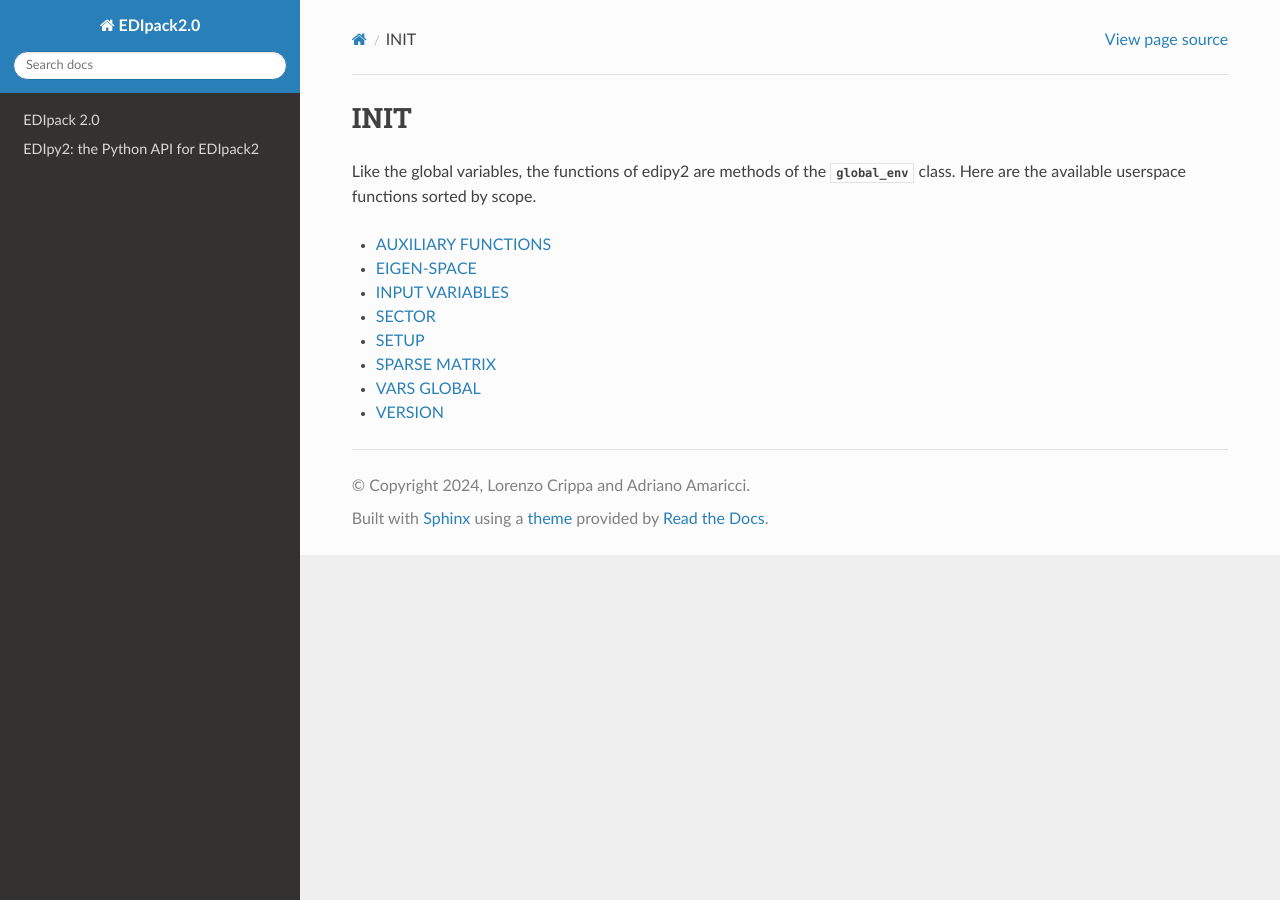
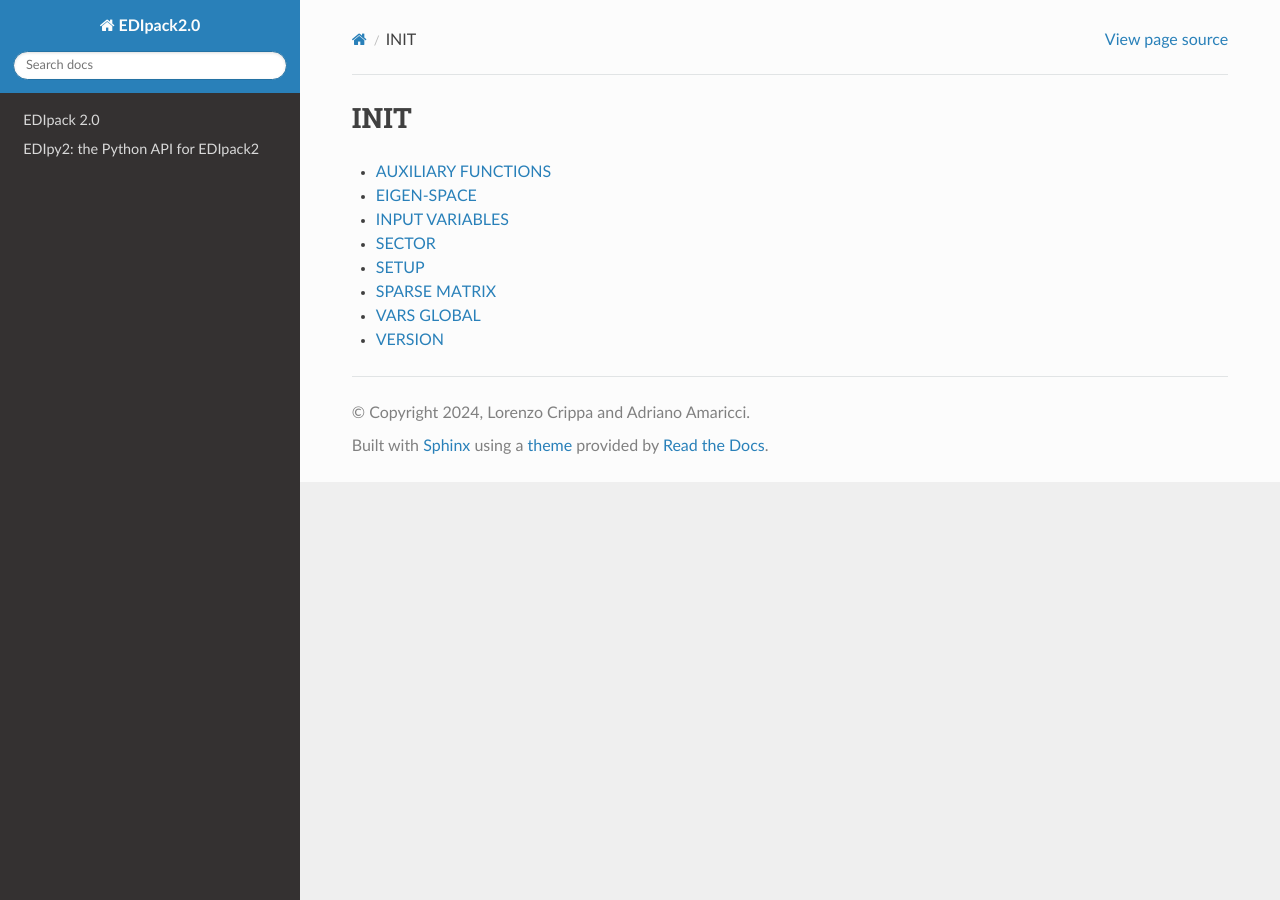
Before and after one commit to aamaricci/EDIpack2.0, a Sphinx documentation site: the page built from doc/fortran_src/init.rst, in a window 1280 px wide. Built offline with Sphinx 7.4.7 and the Read the Docs theme 3.1.0, drawn with Linux system fonts in a browser that asks for light colours.

Commit message:
remove text not belonging there

```diff
--- a/doc/fortran_src/init.rst
+++ b/doc/fortran_src/init.rst
@@ -1,9 +1,5 @@
 INIT
 ======
-
-Like the global variables, the functions of edipy2 are methods of the :class:`global_env` class.
-Here are the available userspace functions sorted by scope.
-
 
 .. toctree::
    :maxdepth: 1
```
